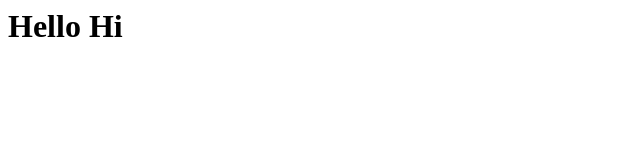
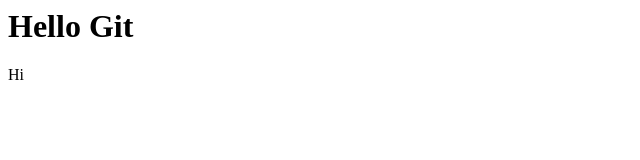
Before and after one commit to IvanKhamar/TestingRepo, a plain HTML site: page index.html in a window 1280 px wide. Shown: the full height of the page, 0-640 px from the left. Drawn offline with Linux system fonts and the light colour scheme.

Commit message:
Revert "deleted commit"
This reverts commit 3e9b8bce7286b13e50a017021c1f6b929f10c123.

```diff
--- a/index.html
+++ b/index.html
@@ -1 +1,2 @@
-<h1>Hello Hi</h1>
+<h1>Hello Git</h1>
+<p>Hi</p>
```
